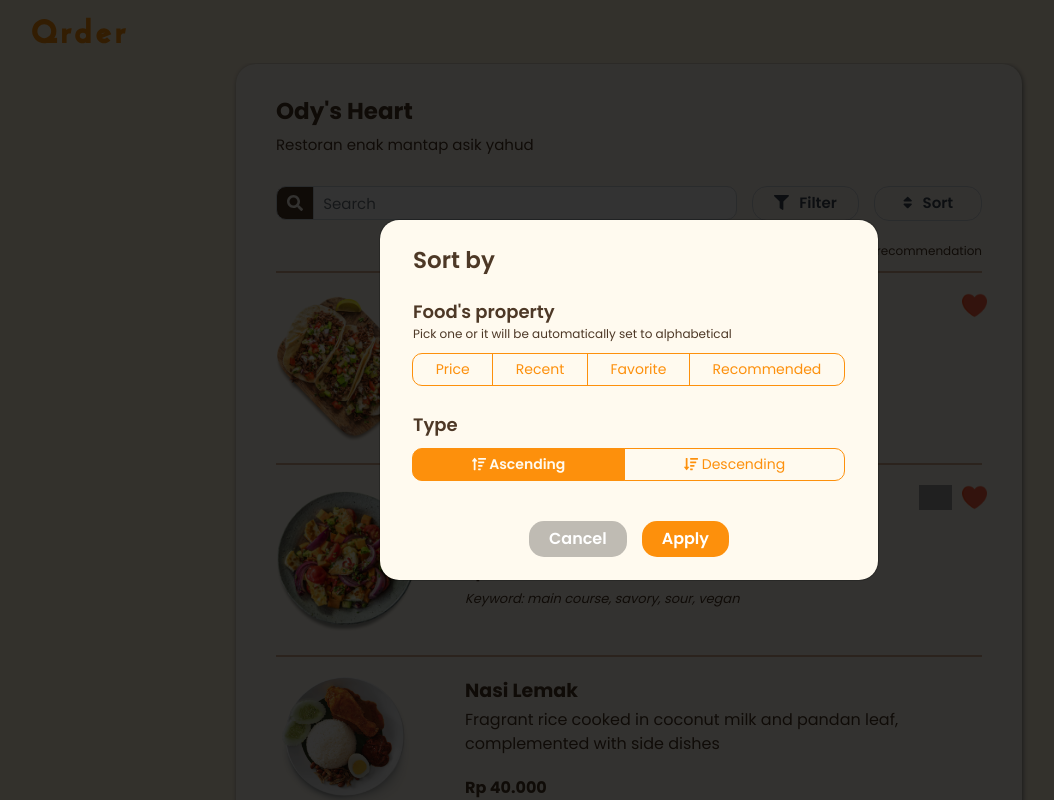
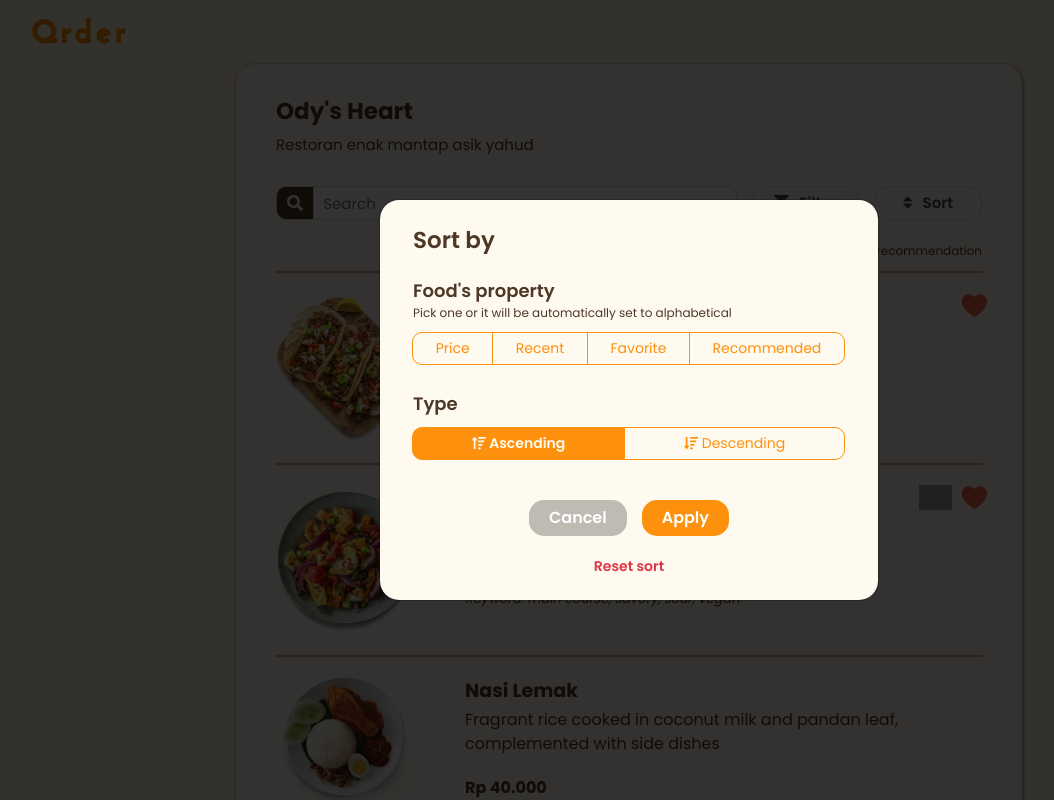
Before and after one commit to adylanrff/ordr, a Next.js app in the folder ordr_frontend/: page /menu in a window 1280 px wide. Both pictures are taken after a click on the button "Sort". Shown: the top 800 px of the page, without its empty margins (11-1065 px from the left). Built offline with nearby package versions, Linux system fonts and the light colour scheme; grey boxes are pictures that could not be loaded.

Commit message:
Add reset filter/sort button

```diff
--- a/ordr_frontend/components/Home/MenuBook/Filter.js
+++ b/ordr_frontend/components/Home/MenuBook/Filter.js
@@ -29,6 +29,13 @@ export default function Filter({data, show, onClose, onApply}) {
             newRatings.push(rating)
         }
         setRatings(newRatings)
+    }
+
+    const onReset = () => {
+        setCourse('')
+        setFlavour([])
+        setDishType('all')
+        setRatings([])
     }
 
     const onApplyHandler = () => {
@@ -133,6 +140,9 @@ export default function Filter({data, show, onClose, onApply}) {
                     <Button onClick={onCancel} className={styles.button+' '+styles.cancel}>Cancel</Button>
                     <Button className={styles.button} onClick={onApplyHandler} >Apply</Button>
                 </div>
+                <div style={{textAlign: 'center'}}>
+                    <p className={styles.resetButton} onClick={onReset} >Reset filter</p>
+                </div>
             </Modal.Body>
         </Modal>
     )
--- a/ordr_frontend/components/Home/MenuBook/Sort.js
+++ b/ordr_frontend/components/Home/MenuBook/Sort.js
@@ -23,6 +23,11 @@ export default function Sort({data, show, onClose, onApply}) {
 
     const onApplyHandler = () => {
         onApply(sortBy, sortType)
+    }
+
+    const onReset = () => {
+        setSortBy('')
+        setSortType('ascending')
     }
 
     const onCancel = () => {
@@ -60,6 +65,9 @@ export default function Sort({data, show, onClose, onApply}) {
                     <Button onClick={onCancel} className={styles.button+' '+styles.cancel}>Cancel</Button>
                     <Button onClick={onApplyHandler} className={styles.button}>Apply</Button>
                 </div>
+                <div style={{textAlign: 'center'}}>
+                    <p className={styles.resetButton} onClick={onReset} >Reset sort</p>
+                </div>
             </Modal.Body>
         </Modal>
     )
--- a/ordr_frontend/styles/MenuPage.module.css
+++ b/ordr_frontend/styles/MenuPage.module.css
@@ -18,7 +18,13 @@
     .container {
         padding-left: 25px;
         padding-right: 25px;
-        min-height: 100vh;
+        min-height: calc(100vh - 86px);
+    }
+}
+
+@media screen and (max-width: 360px) {
+    .container {
+        min-height: calc(100vh - 80px);
     }
 }
 
--- a/ordr_frontend/styles/Sort.module.css
+++ b/ordr_frontend/styles/Sort.module.css
@@ -114,6 +114,19 @@
     padding-left: 15px;
     padding-right: 15px;
     font-size: 14px;
+}
+
+.resetButton {
+    color: #dc3545;
+    font-family: 'Poppins-SemiBold';
+    font-size: 14px;
+    margin-top: 20px;
+    margin-bottom: 0px;
+    cursor: pointer
+}
+
+.resetButton:hover {
+    text-decoration: underline;
 }
 
 /* The container */
@@ -270,6 +283,10 @@
     .titleFilter {
         font-size: 16px;
     }
+
+    .resetButton {
+        text-decoration: underline;
+    }
 }
 
 @media screen and (max-width: 420px) {
@@ -324,4 +341,8 @@
     .info {
         font-size: 11px;
     }
+
+    .resetButton {
+        font-size: 12px;
+    }
 }
```
